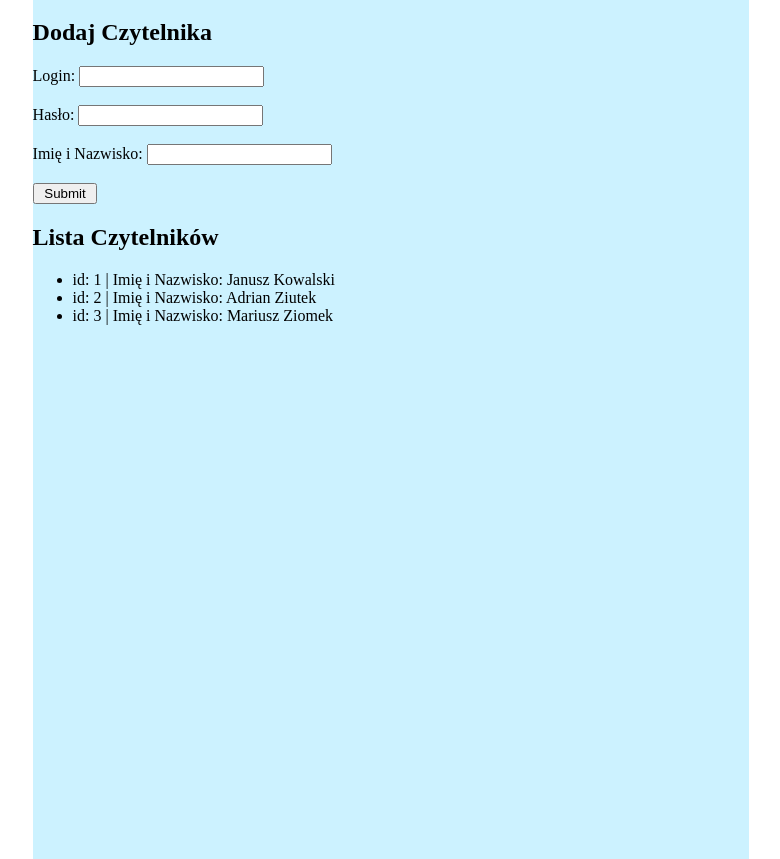
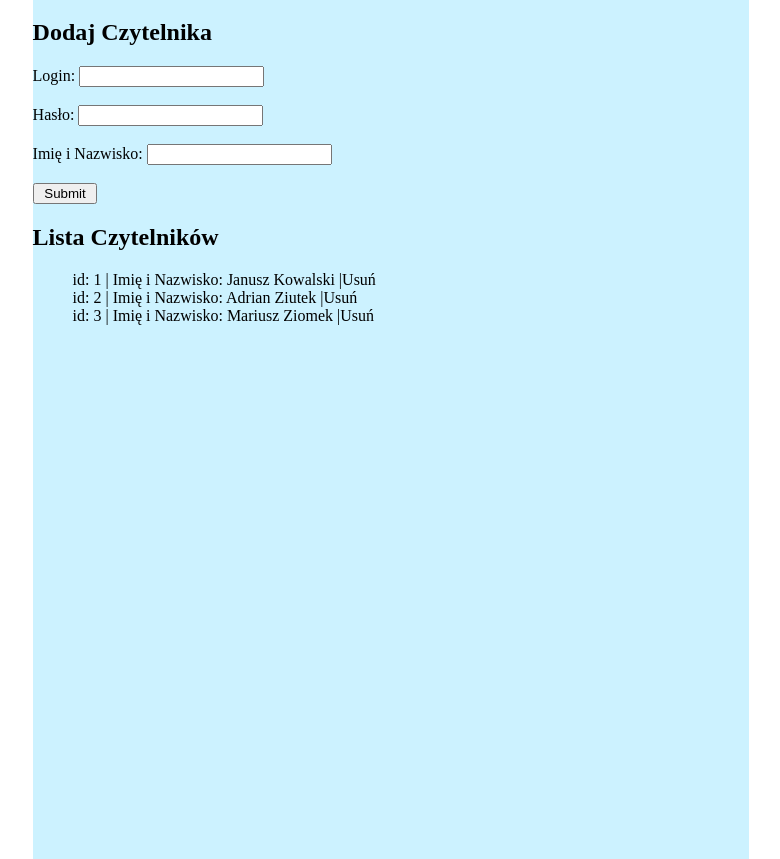
Before and after one commit to Keimirsan/zadanko, a PHP site: page /admin/readers.php in a window 1280 px wide. Shown: the part 59-918 px from the top of the page, without its empty margins (249-1029 px from the left). Run offline with PHP 8.4, Linux system fonts and the light colour scheme; a user stored in the database is signed in; data comes from the database, SQL or seed files in the repository.

Commit message:
usuwanie

```diff
--- a/admin/readers.php
+++ b/admin/readers.php
@@ -1,11 +1,15 @@
 <?php
 	include('session.php');
+	function deleteuser($id){
+		$sql = "DELETE FROM czytelnicy WHERE czytelnicy.id = $id";
+	}
 ?>
 <html>
      <head>
-          <meta charset="UTF-8" />
-          <title>Biblioteka</title>
-		  <link rel="stylesheet" href="style.css" type="text/css">
+		<meta http-equiv="Cache-control" content="no-store"/>
+        <meta charset="UTF-8" />
+        <title>Biblioteka</title>
+		<link rel="stylesheet" href="style.css" type="text/css"/>
      </head>
      <body>
 		<div class="menu">
@@ -39,14 +43,14 @@
 			</form>
 			<div>
 				<h2>Lista Czytelników</h2>
-				<ul>
+				<ul class = "lista">
 					<?php
 						$sql = "SELECT * FROM czytelnicy";
 						$result = mysqli_query($db,$sql);
 						if ($result->num_rows > 0) {
 							// output data of each row
 							while($row = $result->fetch_assoc()) {
-								echo "<li>id: ".$row['id']." | Imię i Nazwisko: ".$row['imie']."</li>";
+								echo "<li><div>id: ".$row['id']." | Imię i Nazwisko: ".$row['imie']." | </div><a onClick = 'deleteuser(".$row['id'].")'> Usuń</a></li>";
 							}
 						} else {
 							echo "0 results";
--- a/admin/style.css
+++ b/admin/style.css
@@ -44,3 +44,7 @@
   justify-content: center;
   align-items: center;
 }
+
+.lista li {
+	display: flex !important;
+}
```
